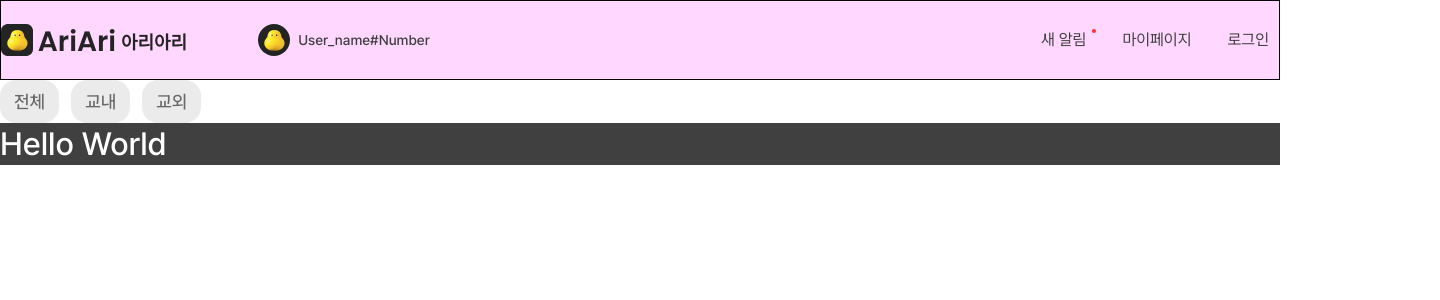
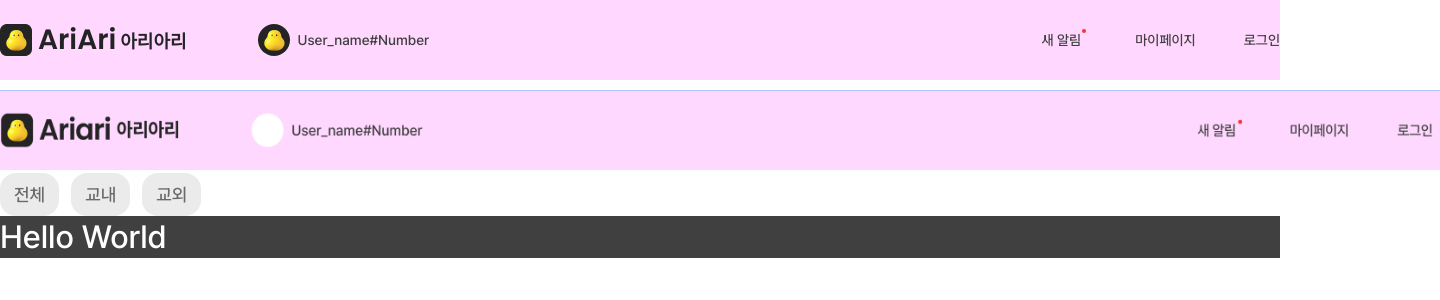
Before and after one commit to dong-ariari/frontend, a React (Vite) app: page / in a window 1280 px wide. Shown: the top 300 px of the page, 1440 px wide, since content can reach past the window. Built offline with nearby package versions, Linux system fonts and the light colour scheme.

Commit message:
feat: add noto sans KR & text button stylings

```diff
--- a/index.html
+++ b/index.html
@@ -9,7 +9,7 @@
   <link rel="preconnect" href="https://fonts.googleapis.com">
   <link rel="preconnect" href="https://fonts.gstatic.com" crossorigin>
   <link
-    href="https://fonts.googleapis.com/css2?family=Poppins:ital,wght@0,100;0,200;0,300;0,400;0,500;0,600;0,700;0,800;0,900;1,100;1,200;1,300;1,400;1,500;1,600;1,700;1,800;1,900&display=swap"
+    href="https://fonts.googleapis.com/css2?family=Noto+Sans+KR:wght@100..900&family=Poppins:ital,wght@0,100;0,200;0,300;0,400;0,500;0,600;0,700;0,800;0,900;1,100;1,200;1,300;1,400;1,500;1,600;1,700;1,800;1,900&display=swap"
     rel="stylesheet">
 </head>
 
--- a/src/App.jsx
+++ b/src/App.jsx
@@ -11,6 +11,7 @@ import Header from "./components/header/header.jsx";
 import Mypage from "./pages/mypage";
 import Notification from "./pages/notification";
 import dummy from "./assets/images/logo.png";
+import header from './assets/images/header.png';
 // default theme 사용법
 const Test = styled.div`
   background-color: ${(props) => props.theme.color.grey._700};
@@ -31,6 +32,7 @@ function App() {
           userName="User_name#Number"
           onLoginStateChange={(bool)=>{}}
         />
+        <img src={header} style={{width: '1440px', marginTop: '10px', height: '80px'}} alt="" />
         <ChipsComponenet data={CHIPS_DATA} />
         <Routes>
           <Route path="/" element={<Test>Hello World</Test>} />
--- a/src/components/header/header.styles.js
+++ b/src/components/header/header.styles.js
@@ -6,6 +6,7 @@ export const Layer = styled.div`
   background-color: #ffd7ff;
   user-select: none;
   height: 5rem;
+  font-family: "Pretendard Variable";
 `;
 export const Container = styled.div`
   display: flex;
@@ -13,13 +14,35 @@ export const Container = styled.div`
   align-items: center;
   width: 90rem;
   justify-content: space-between;
-  border: solid 1px black;
 `;
 
 export const Wrapper = styled.div`
   display: flex;
   flex-direction: row;
   gap: 4.438rem;
+`;
+
+export const Title = styled.div`
+  display: flex;
+  flex-direction: row;
+  align-items: center;
+  cursor: pointer;
+  color: #242424;
+  line-height: 100%;
+`;
+
+export const Eng = styled.h1`
+  font-family: "Poppins", sans-serif;
+  font-weight: 600;
+  font-style: normal;
+  font-size: 1.75rem;
+  margin: 0 0.25rem 0 0.375rem;
+`;
+
+export const Kor = styled.h1`
+  font-size: 18px;
+  font-family: Noto Sans KR;
+  font-weight: 700;
 `;
 
 export const Logo = styled.img`
@@ -34,31 +57,6 @@ export const Image = styled.img`
   background-color: ${(props) => props.theme.color.white};
 `;
 
-export const Title = styled.div`
-  display: flex;
-  flex-direction: row;
-  align-items: end;
-  gap: 0.3rem;
-  cursor: pointer;
-  color: #242424;
-  font-family: "Poppins", sans-serif;
-  font-weight: 600;
-  font-style: normal;
-`;
-
-export const Eng = styled.h1`
-  ${(props) => props.theme.typo.fontSize._2};
-  ${(props) => props.theme.typo.fontWeight._600};
-  font-size: 28px;
-  line-height: 100%;
-  letter-spacing: -3%;
-`;
-
-export const Kor = styled.h1`
-  ${(props) => props.theme.typo.fontSize._5};
-  ${(props) => props.theme.typo.fontWeight._600};
-
-`;
 export const Profile = styled.div`
   display: flex;
   flex-direction: row;
@@ -75,12 +73,18 @@ export const UserName = styled.div`
 export const LinkBox = styled.div`
   display: flex;
   flex-direction: row;
-  gap: 1rem;
+  a {
+    &:nth-child(2) {
+      margin-left: 3.375rem;
+      margin-right: 3rem;
+    }
+  }
 `;
 
 export const Link = styled.a`
+  ${(props) => props.theme.typo.fontSize._7};
+  ${(props) => props.theme.typo.fontWeight._500};
   color: ${(props) => props.theme.color.grey._700};
-  padding: 0.625rem;
   position: relative;
   cursor: pointer;
 `;
@@ -91,6 +95,6 @@ export const Alert = styled.div`
   height: 0.25rem;
   border-radius: 100%;
   position: absolute;
-  top: 0.438rem;
-  right: 0;
+  top: -0.063rem;
+  left: 2.563rem;
 `;
```
Also changed, not shown: src/assets/images/header.png (added).
